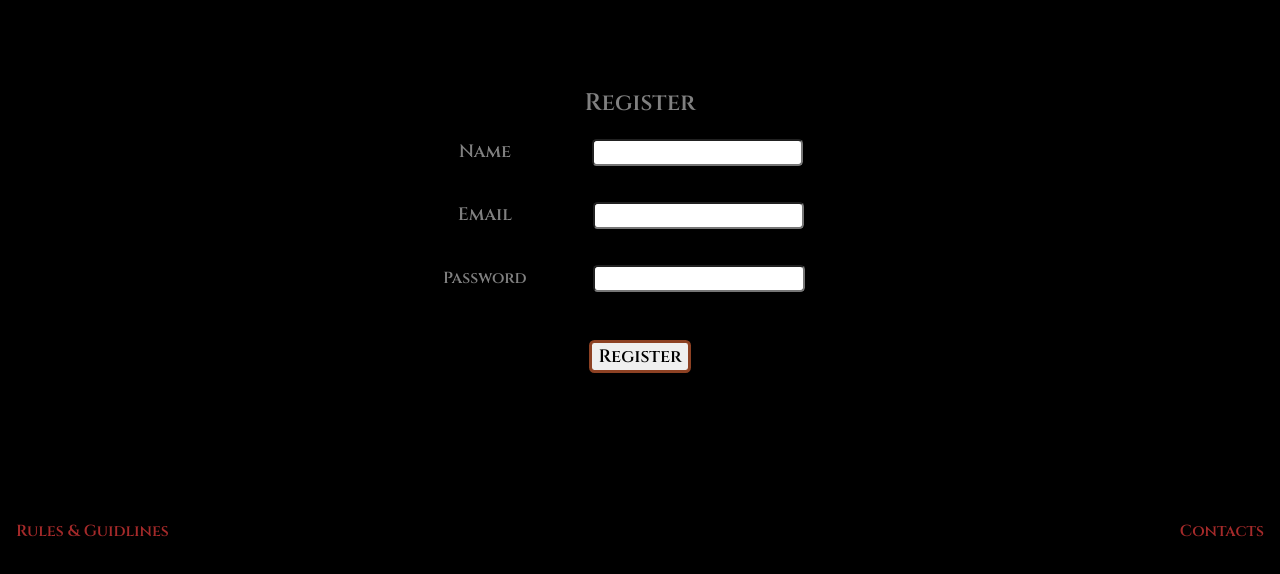
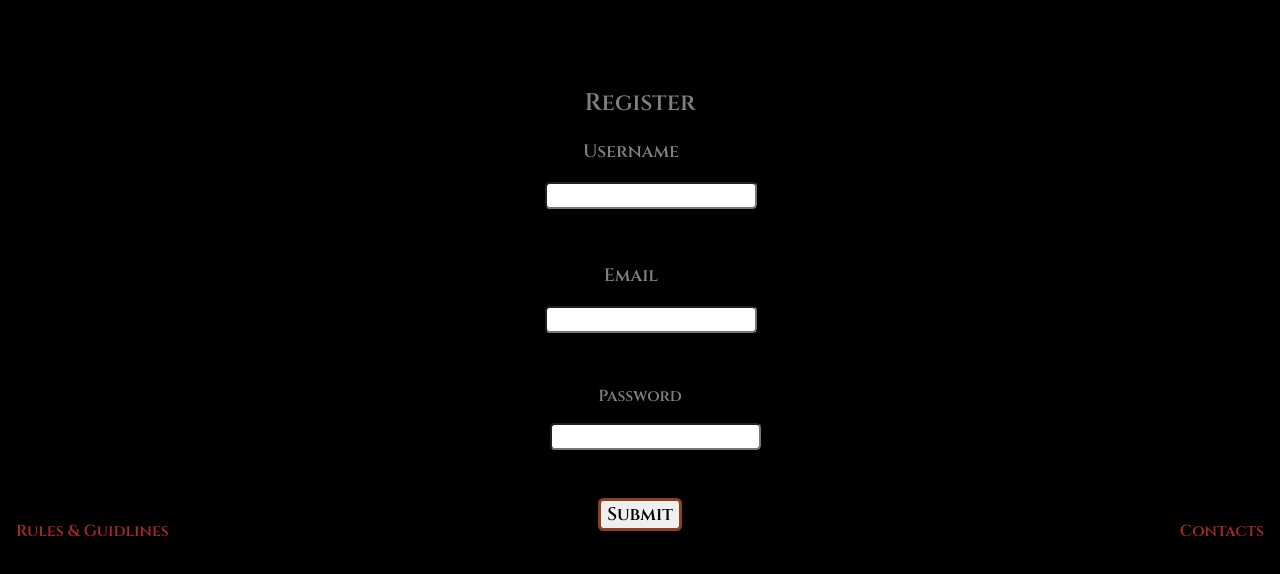
Before and after one commit to RohitKV1n0d/Lock-and-Key-Define, a Flask app: page /register.html in a window 1280 px wide. Shown: the part 226-800 px from the top of the page. Run offline with Flask 2, Linux system fonts and the light colour scheme.

Commit message:
User login

```diff
--- a/app.py
+++ b/app.py
@@ -1,53 +1,161 @@
-from flask import Flask, render_template
+
+import re
+from flask import Flask, render_template, redirect, url_for
+
+
+from flask_wtf import FlaskForm
+from wtforms import StringField, PasswordField, BooleanField
+from wtforms import validators
+from wtforms.validators import InputRequired, Email, Length
+
+from flask_sqlalchemy import SQLAlchemy
+
+from werkzeug.security import generate_password_hash, check_password_hash
+
+from flask_login import LoginManager, UserMixin, login_user, login_required, logout_user, current_user
+
+
+
 
 app = Flask(__name__,template_folder="templates")
+app.config['SECRET_KEY'] = 'qwertyuio'
+app.config['SQLALCHEMY_DATABASE_URI'] = 'sqlite:///../my_flask/user_database.db'
+app.config['SQLALCHEMY_BINDS'] = {'Progress' : 'sqlite:///../my_flask/progress_database.db' }
+
+# C:\Users\criza\my_flask
+# Bootstrap(app)
+db = SQLAlchemy(app)
+
+login_manager = LoginManager()
+login_manager.init_app(app)
+login_manager.login_view = 'login'
+
+
+
+class User(UserMixin, db.Model):
+    id = db.Column(db.Integer, primary_key = True)
+    username = db.Column(db.String(15), unique=True)
+    email = db.Column(db.String(50), unique=True )
+    password = db.Column(db.String(80))
+
+@login_manager.user_loader
+def load_user(user_id):
+    return User.query.get(int(user_id))
+
+class UserProgress(db.Model):
+    __bind_key__ = 'Progress'
+    id = db.Column(db.Integer, primary_key = True)
+    key1 = db.Column(db.Boolean)
+    key1_time = db.Column(db.Time)
+
+
+class LoginForm(FlaskForm):
+    username = StringField('username', validators=[InputRequired('Username is required'),Length(min=4, max=15)])
+    password = PasswordField('password', validators= [InputRequired(), Length(min=8, max=80, message=('8 letters!'))])
+    remember = BooleanField('remember me')
+
+
+class ResgisterForm(FlaskForm):
+    email = StringField('email', validators = [InputRequired(), Email(), Length(max=50) ])
+    username = StringField('username', validators=[InputRequired(), Length(min=4, max=15)])
+    password = PasswordField('password', validators= [InputRequired(), Length(min=8, max=80)])
+
+
+
+
+
+
 
 @app.route('/')
 @app.route('/welcome')
 def welcome():
     return render_template("landing-page.html")
 
-@app.route('/login.html')
+@app.route('/login.html', methods=['GET', 'POST'])                                   #Login
 def login():
-    return render_template("login.html")
+    form = LoginForm()
+    if form.validate_on_submit():
+        user = User.query.filter_by(username=form.username.data).first()
+        if user:
+            if check_password_hash(user.password, form.password.data):
+                login_user(user, remember=form.remember.data)
+                return redirect(url_for('start'))
+        return '<h1>Invalid username or password</h1>'
 
-@app.route('/register.html')
+    return render_template("login.html", form=form)
+
+#######################################################################################################
+
+
+@app.route('/register.html', methods=['GET', 'POST'])                                    #Registration
 def register():
-    return render_template("register.html")
+    form = ResgisterForm()
+    if form.validate_on_submit():
+        hashed_password = generate_password_hash(form.password.data, method='sha256')
+        new_user = User(username=form.username.data, email=form.email.data, password=hashed_password)
+        db.session.add(new_user)
+        db.session.commit()
+    return render_template("register.html", form=form)
+
+
+
+
+
+
 
 @app.route('/rules.html')
 def rules():
     return render_template("rules.html")
 
 @app.route('/start.html')
+@login_required
 def start():
     return render_template("start-page.html")
 
 @app.route('/unlock.html')
+@login_required
 def unlock():
     return render_template("unlock.html")
 
 
 @app.route('/key1.html')
+@login_required
 def round1():
     return render_template("round1.html")
 
 
 
 @app.route('/key2.html')
+@login_required
 def round2():
     return render_template("round2.html")
 
 @app.route('/key3.html')
+@login_required
 def round3():
     return render_template("round3.html")
 
 
 @app.route('/crossword')
+@login_required
 def crossword():
     return render_template("round5.html")
 
 
 @app.route('/key5.html')
+@login_required
 def round5():
     return render_template("round5-answer.html")
+
+
+
+
+
+
+
+
+@app.route('/logout')
+@login_required
+def logout():
+    logout_user()
+    return redirect(url_for('welcome'))
--- a/static/css/landing-page.css
+++ b/static/css/landing-page.css
@@ -48,6 +48,10 @@ li span {
 }
 
 @media all and (max-width: 768px) {
+  div img
+  {
+    height:100px;
+  }
   h1 {
     font-size: 1.5rem;
   }
@@ -59,6 +63,8 @@ li span {
     font-size: 3.375rem;
   }
 }
+
+
 
 .user-data {
   text-align: center;
--- /dev/null
+++ b/t.py
@@ -0,0 +1,2 @@
+from app import db
+db.create_all()
--- a/templates/register.html
+++ b/templates/register.html
@@ -20,25 +20,28 @@
     <section class="register">
         <div class="container">
             <h2>Register</h2>
-            <form action="">
+            <form action="register.html" method="POST">
+                {{ form.hidden_tag() }}
+
                 <div class="name">
-                    <label for="name">Name</label>
-                    <input type="text" name="name" id="name">
+                    <p>Username</p>
+                    {{ form.username }}
                 </div>
 
                 <div class="email">
-                <label for="email">Email</label>
-                <input type="email" name="eamil" id="eamil">
+                    <p>Email</p>
+                    {{ form.email }}
+                    {% for error in form.username.error: %}
+                        <li style="color:red;">{{error}}</li>
+                    {% endfor %}
                 </div>
 
                 <div class="pass">
-                <label for="password">Password</label>
-                <input type="password" name="password" id="password">
+                    <p>Password</p>
+                     {{ form.password }}
                 </div>
 
-
-
-                <input type="submit" class="register-clk" value="Register" id="reggister-clk">
+                <button type="submit" class="register-clk" value="Register" id="register-clk">Submit</button>
 
             </form>
 
--- a/templates/unlock.html
+++ b/templates/unlock.html
@@ -30,7 +30,7 @@
 
                 <ul class="secondary-nav">
                     <li><a href="#">Contact</a></li>
-                    <li class="go-premium-cta"><a href="#">Log Out</a></li>
+                    <li class="go-premium-cta"><a href="{{ url_for('logout') }}">Log Out</a></li>
                 </ul>
             </nav>
         </div>
```
Also changed, not shown: requirements.txt (+11 -0 lines), templates/login.html (+21 -9 lines), progress_database.db (added), user_database.db (added), 2 other files.
